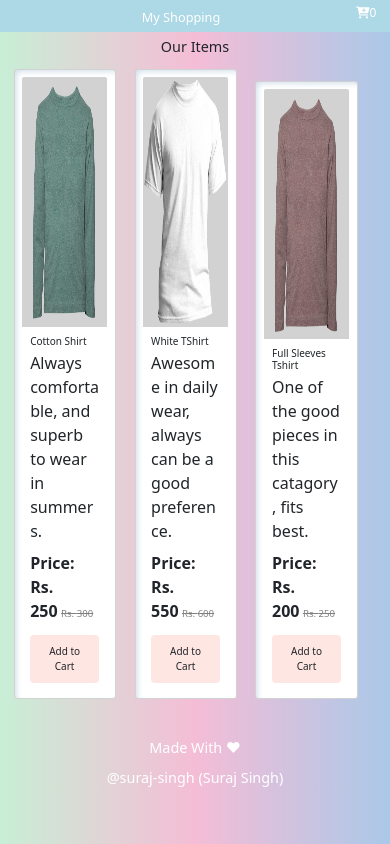
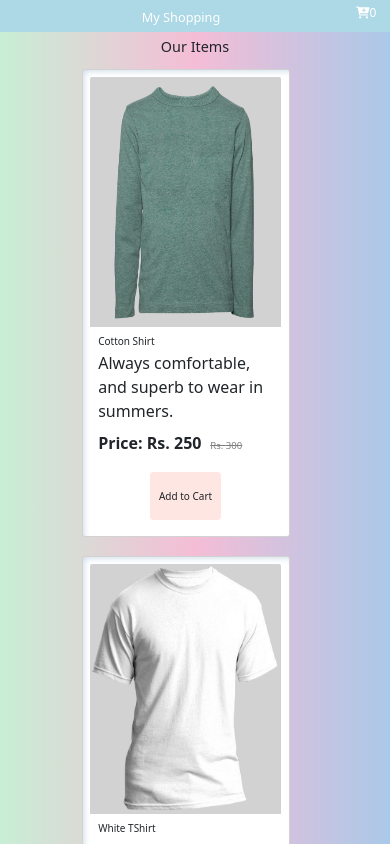
Before and after one commit to suraj-singh12/projects-library, a React (Create React App) app: page /cart in a window 390 px wide. Shown: the top 844 px of the page. Built offline with nearby package versions, Linux system fonts and the light colour scheme.

Commit message:
responsiveness improved (of cart)

```diff
--- a/src/components/Home/home.css
+++ b/src/components/Home/home.css
@@ -45,7 +45,7 @@ body {
 }
 
 .home h1 {
-    font-size: 7rem;
+    font-size: 5vw;
 }
 
 .home:hover {
--- a/src/components/styles/card.css
+++ b/src/components/styles/card.css
@@ -115,6 +115,29 @@
   outline: 0;
 }
 
+@media screen and (max-width: 1220px) {
+  .card {
+    width: 35% !important;
+    /* margin-top: 5%; */
+  }
+  .card:nth-child(n+3) {
+    margin-top: 5%;
+  }
+}
+
+@media screen and (max-width: 1000px) {
+  .card {
+    width: 45% !important;
+    /* margin-top: 5%; */
+  }
+}
+
+@media screen and (max-width: 650px) {
+  .card {
+    width: 55% !important;
+    /* margin-top: 5%; */
+  }
+}
 @media (min-width: 768px) {
   .btn-special {
     padding: 0 40px;
--- a/src/components/styles/home.css
+++ b/src/components/styles/home.css
@@ -47,6 +47,7 @@ section {
 }
 
 .copyright3 {
+  width: 100%;
   margin-top: 10%;
   color: white;
   text-align: center;
```
Also changed, not shown: src/components/img-assets/cart-img.jpg, src/components/styles/cart.css (line endings or trailing spaces).
